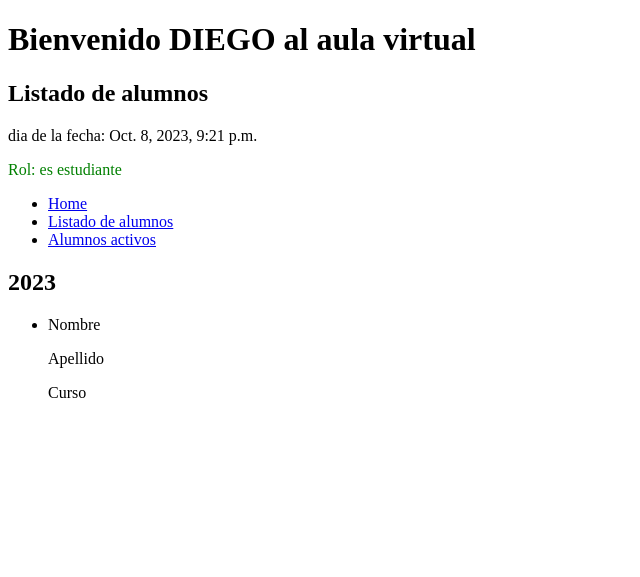
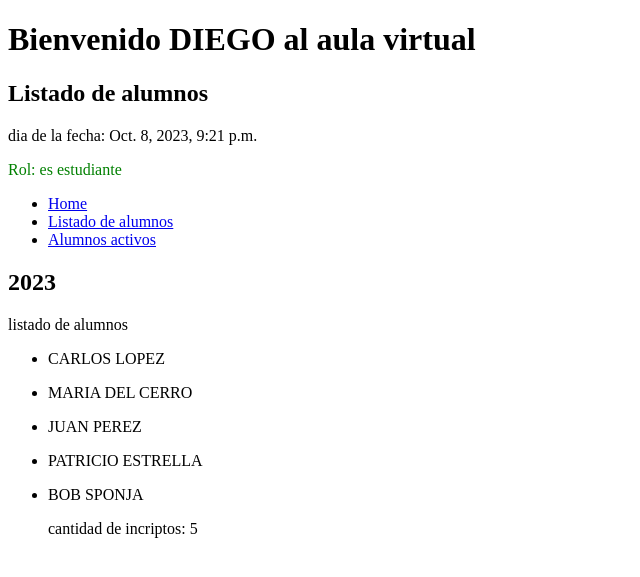
Before and after one commit to DiegoGomezcor4/cacDjangoAulaVirtual, a Django app: page /aula_virtual/alumnos/listado in a window 1280 px wide. Shown: the top 577 px of the page, without its empty margins (0-640 px from the left). Run offline with Django 4.2, Linux system fonts and the light colour scheme.

Commit message:
templates 3

```diff
--- a/core/templates/alumnos_listado.html
+++ b/core/templates/alumnos_listado.html
@@ -28,12 +28,17 @@
     </nav>
     <main>
         <h2>2023</h2>
+        <p>listado de alumnos</p>
         <ul>
-            <li>
-                <p>Nombre</p>
-                <p>Apellido</p>
-                <p>Curso</p>
-            </li>
+            {% for nombre_alumno in listado_alumnos %}
+                <li>
+                    <p>{{nombre_alumno | upper}}</p>
+                </li>
+            {% empty %}
+
+                <p>No hay inscriptos</p>
+            {% endfor %}
+            <p>cantidad de incriptos: {{cant_inscriptos}}</p>
         </ul>
     </main>
     <footer></footer>
--- a/core/views.py
+++ b/core/views.py
@@ -7,10 +7,23 @@ def index(request):
 
 
 def alumnos_listado(request):
+
+   # esta data vendra de la base de datos
+   listado = [
+        'carlos lopez',
+           'maria del cerro',
+           'juan perez',
+           'patricio estrella',
+           'bob sponja'
+   ]
+
    context = {
        'usuario' : "DIEGO",
        'fecha' : datetime.now(),
        'es_instructor': False,
+       'cant_inscriptos' : 0,
+       'listado_alumnos' : listado,
+       'cant_inscriptos' : len(listado)
     }
    return render(request, "alumnos_listado.html", context)
 
```
Also changed, not shown: core/templates/base.html (added, +11 -0 lines), core/urls.py (line endings or trailing spaces).
